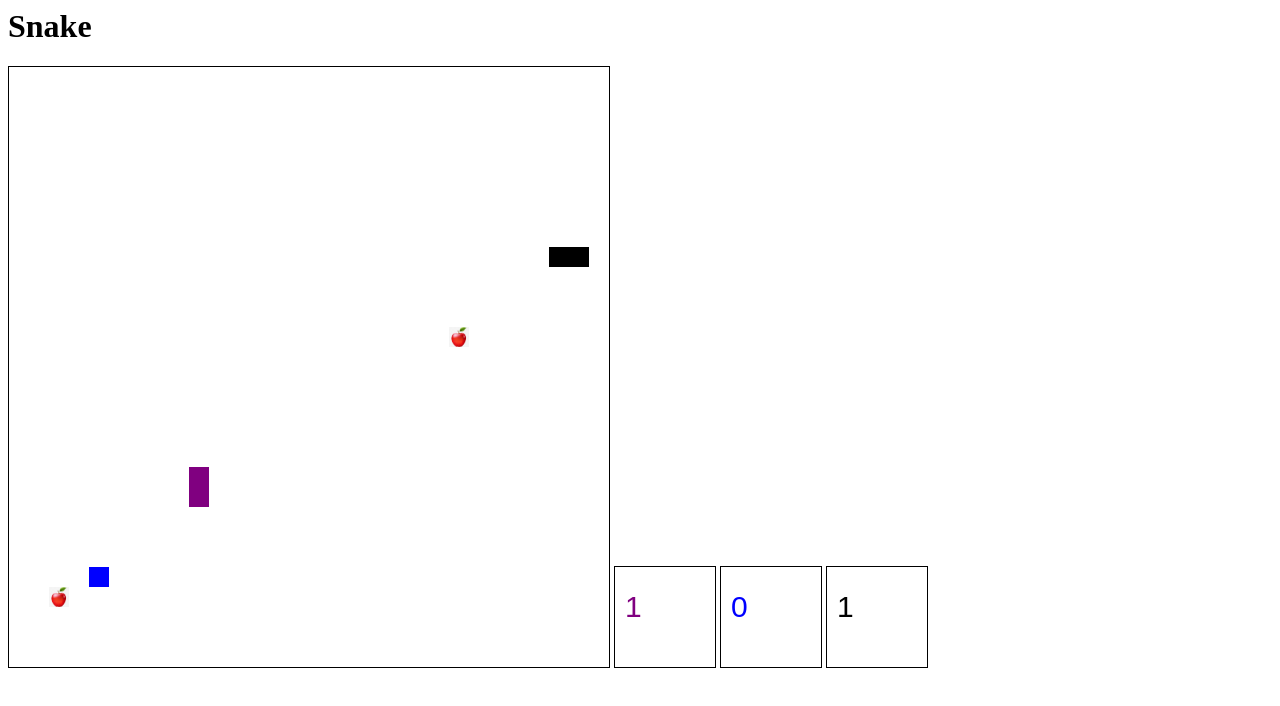
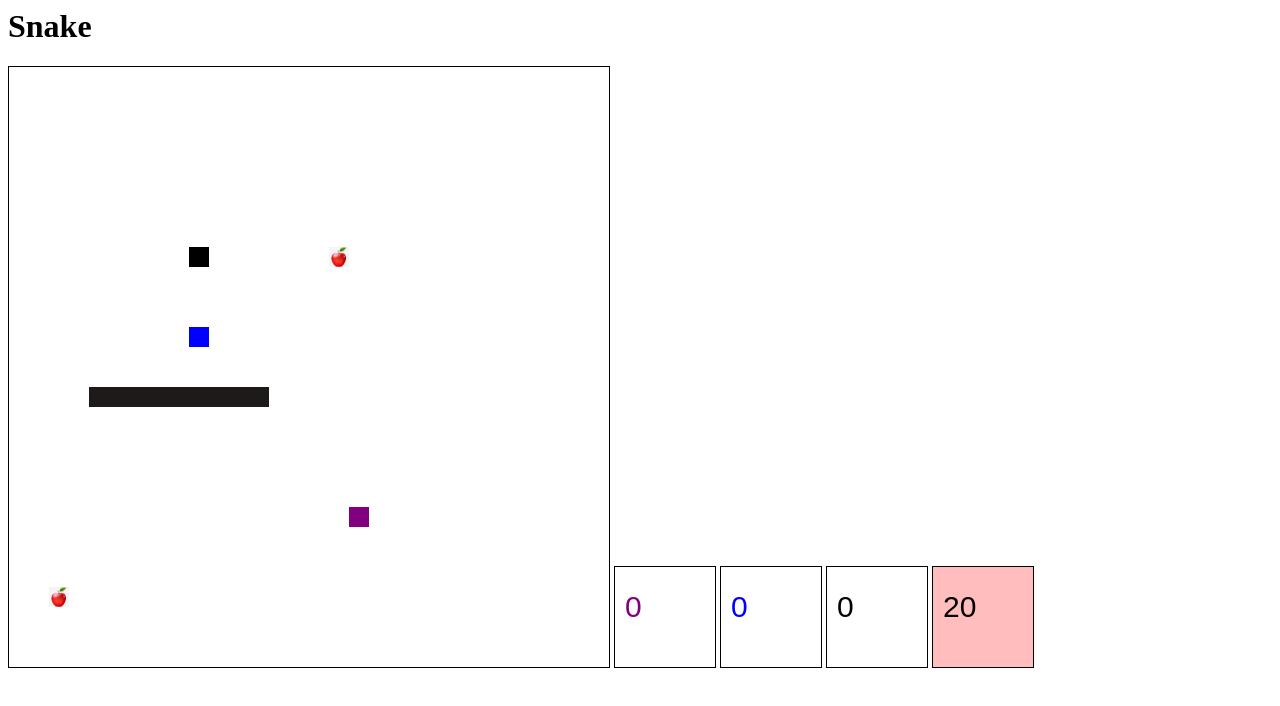
Before and after one commit to radityarestan/snake-game, a plain HTML site: page index.html in a window 1280 px wide. Drawn offline with Linux system fonts and the light colour scheme.

Commit message:
deploy: 405f29e3e2a27c53fae936040378515c2fcae37e

```diff
--- a/index.html
+++ b/index.html
@@ -14,6 +14,7 @@
         <canvas id="score2Board" width="100" height="100" style="border:1px solid #000000;"></canvas>
 
         <canvas id="score3Board" width="100" height="100" style="border:1px solid #000000;"></canvas>
+        <canvas id="speedBoard" width="100" height="100" style="border:1px solid #000000;"></canvas>
 
         <div id="snackbar" data-message=""></div>
     </body>
--- a/script.js
+++ b/script.js
@@ -1,22 +1,44 @@
 const CELL_SIZE = 20;
-// Soal no 1: Set canvas size menjadi 600
 const CANVAS_SIZE = 600;
 const REDRAW_INTERVAL = 50;
 const WIDTH = CANVAS_SIZE / CELL_SIZE;
 const HEIGHT = CANVAS_SIZE / CELL_SIZE;
+
+const DEFAULT_MOVE_INTERVAL = 140;
+
+const COLORS = {
+    SNAKE: "#FB26FF",
+    COLLIDEDSNAKE: "#FBF5F4",
+    OBSTACLE: "#1F1A1A",
+    SPEEDBOARD: "#FF26264D",
+};
+
 const DIRECTION = {
     LEFT: 0,
     RIGHT: 1,
     UP: 2,
     DOWN: 3,
 }
-// Soal no 2: Pengaturan Speed (semakin kecil semakin cepat) ubah dari 150 ke 120
-const MOVE_INTERVAL = 120;
 
 function initPosition() {
     return {
         x: Math.floor(Math.random() * WIDTH),
         y: Math.floor(Math.random() * HEIGHT),
+    }
+}
+
+function initObstacleSize() {
+    let isVerticalObstacle = Math.floor(Math.random() * 2);
+
+    if (isVerticalObstacle) {
+        return {
+            x: 1,
+            y: Math.floor(Math.random() * CANVAS_SIZE / CELL_SIZE / 2) + 1,
+        }
+    }
+    return {
+        x: Math.floor(Math.random() * CANVAS_SIZE / CELL_SIZE / 2) + 1,
+        y: 1,
     }
 }
 
@@ -33,20 +55,27 @@ function initDirection() {
     return Math.floor(Math.random() * 4);
 }
 
+function initGameProperty() {
+    return {
+        score: 0,
+        level: 1,
+        speed: 20.
+    }
+}
+
 function initSnake(color) {
     return {
         color: color,
         ...initHeadAndBody(),
         direction: initDirection(),
-        score: 0,
+        ... initGameProperty(),
     }
 }
-let snake1 = initSnake("purple");
+
+let snake1 = initSnake(COLORS.SNAKE);
 let snake2 = initSnake("blue");
-// Soal no 6: add snake3
 let snake3 = initSnake("black");
 
-// Soal no 4: make apples array
 let apples = [{
     color: "red",
     position: initPosition(),
@@ -56,12 +85,32 @@ let apples = [{
     position: initPosition(),
 }]
 
+let obstacles = [{
+    size: initObstacleSize(),
+    position: initPosition(),
+},
+{
+    size: initObstacleSize(),
+    position: initPosition(),
+},
+{
+    size: initObstacleSize(),
+    position: initPosition(),
+},
+{
+    size: initObstacleSize(),
+    position: initPosition(),
+},
+{
+    size: initObstacleSize(),
+    position: initPosition(),
+}];
+
 function drawCell(ctx, x, y, color) {
     ctx.fillStyle = color;
     ctx.fillRect(x * CELL_SIZE, y * CELL_SIZE, CELL_SIZE, CELL_SIZE);
 }
 
-// Soal no 6: Pada fungsi drawScore, tambahkan score3Board:
 function drawScore(snake) {
     let scoreCanvas;
     if (snake.color == snake1.color) {
@@ -77,6 +126,16 @@ function drawScore(snake) {
     scoreCtx.font = "30px Arial";
     scoreCtx.fillStyle = snake.color
     scoreCtx.fillText(snake.score, 10, scoreCanvas.scrollHeight / 2);
+}
+
+function drawSpeed(snake) {
+    let speedCanvas = document.getElementById("speedBoard");
+    let speedCtx = speedCanvas.getContext("2d");
+
+    speedCanvas.style.background = COLORS.SPEEDBOARD;
+    speedCtx.clearRect(0, 0, CANVAS_SIZE, CANVAS_SIZE);
+    speedCtx.font = "30px Arial";
+    speedCtx.fillText(snake.speed, 10, speedCanvas.scrollHeight / 2);
 }
 
 function draw() {
@@ -96,7 +155,6 @@ function draw() {
             drawCell(ctx, snake2.body[i].x, snake2.body[i].y, snake2.color);
         }
 
-        // Soal no 6: Draw Player 3
         drawCell(ctx, snake3.head.x, snake3.head.y, snake3.color);
         for (let i = 1; i < snake3.body.length; i++) {
             drawCell(ctx, snake3.body[i].x, snake3.body[i].y, snake3.color);
@@ -105,15 +163,28 @@ function draw() {
         for (let i = 0; i < apples.length; i++) {
             let apple = apples[i];
 
-            // Soal no 3: DrawImage apple dan gunakan image id:
             var img = document.getElementById("apple");
             ctx.drawImage(img, apple.position.x * CELL_SIZE, apple.position.y * CELL_SIZE, CELL_SIZE, CELL_SIZE);
         }
 
+        for (let i = 0; i < snake1.level; i++) {
+            let obstacle = obstacles[i];
+
+            if (obstacle.size.x === 1) {
+                for (let y = 0; y < obstacle.size.y; y++) {
+                    drawCell(ctx, obstacle.position.x, obstacle.position.y + y, COLORS.OBSTACLE);
+                }
+            } else {
+                for (let x = 0; x < obstacle.size.x; x++) {
+                    drawCell(ctx, obstacle.position.x + x, obstacle.position.y, COLORS.OBSTACLE);
+                }
+            }
+        }
+
         drawScore(snake1);
         drawScore(snake2);
-        // Soal no 6: Draw Player 3 Score:
         drawScore(snake3);
+        drawSpeed(snake1);
     }, REDRAW_INTERVAL);
 }
 
@@ -132,7 +203,6 @@ function teleport(snake) {
     }
 }
 
-// Soal no 4: Jadikan apples array
 function eat(snake, apples) {
     for (let i = 0; i < apples.length; i++) {
         let apple = apples[i];
@@ -170,7 +240,7 @@ function moveUp(snake) {
 
 function checkCollision(snakes) {
     let isCollide = false;
-    //this
+
     for (let i = 0; i < snakes.length; i++) {
         for (let j = 0; j < snakes.length; j++) {
             for (let k = 1; k < snakes[j].body.length; k++) {
@@ -181,7 +251,6 @@ function checkCollision(snakes) {
         }
     }
     if (isCollide) {
-        // Soal no 5: Add game over audio:
         var audio = new Audio('game-over.mp3');
         audio.play();
 
@@ -190,6 +259,32 @@ function checkCollision(snakes) {
         snake2 = initSnake("blue");
     }
     return isCollide;
+}
+
+function checkCollisionWithObstacle(snake) {
+    for (let i = 0; i < snake1.level; i++) {
+        let obstacle = obstacles[i];
+
+        let isXCollideObstacle = snake.head.x >= obstacle.position.x &&
+        snake.head.x < obstacle.position.x + obstacle.size.x;
+
+        let isYCollideObstacle = snake.head.y >= obstacle.position.y &&
+        snake.head.y < obstacle.position.y + obstacle.size.y;
+
+        if (isXCollideObstacle && isYCollideObstacle) {
+            snake.color = COLORS.COLLIDEDSNAKE;
+            return true;
+        }
+    }
+
+    return false;
+}
+
+function updateLevel(snake) {
+    if (snake.score <= 20) {
+        snake.level = Math.floor(snake.score / 5) + 1;
+        snake.speed = 20 * snake.level;
+    }
 }
 
 function move(snake) {
@@ -208,11 +303,18 @@ function move(snake) {
             break;
     }
     moveBody(snake);
-    // Soal no 6: Check collision dengan snake3
+
+    if (checkCollisionWithObstacle(snake)) {
+        setTimeout(function(){
+            snake.color = COLORS.SNAKE;
+        }, 300);
+    }
+
     if (!checkCollision([snake1, snake2, snake3])) {
         setTimeout(function () {
             move(snake);
-        }, MOVE_INTERVAL);
+            updateLevel(snake);
+        }, DEFAULT_MOVE_INTERVAL - snake.speed);
     } else {
         initGame();
     }
@@ -271,8 +373,8 @@ document.addEventListener("keydown", function (event) {
 
 function initGame() {
     move(snake1);
-    move(snake2);
-    move(snake3);
+    // move(snake2);
+    // move(snake3);
 }
 
 initGame();
```
Also changed, not shown: 2 other files.
